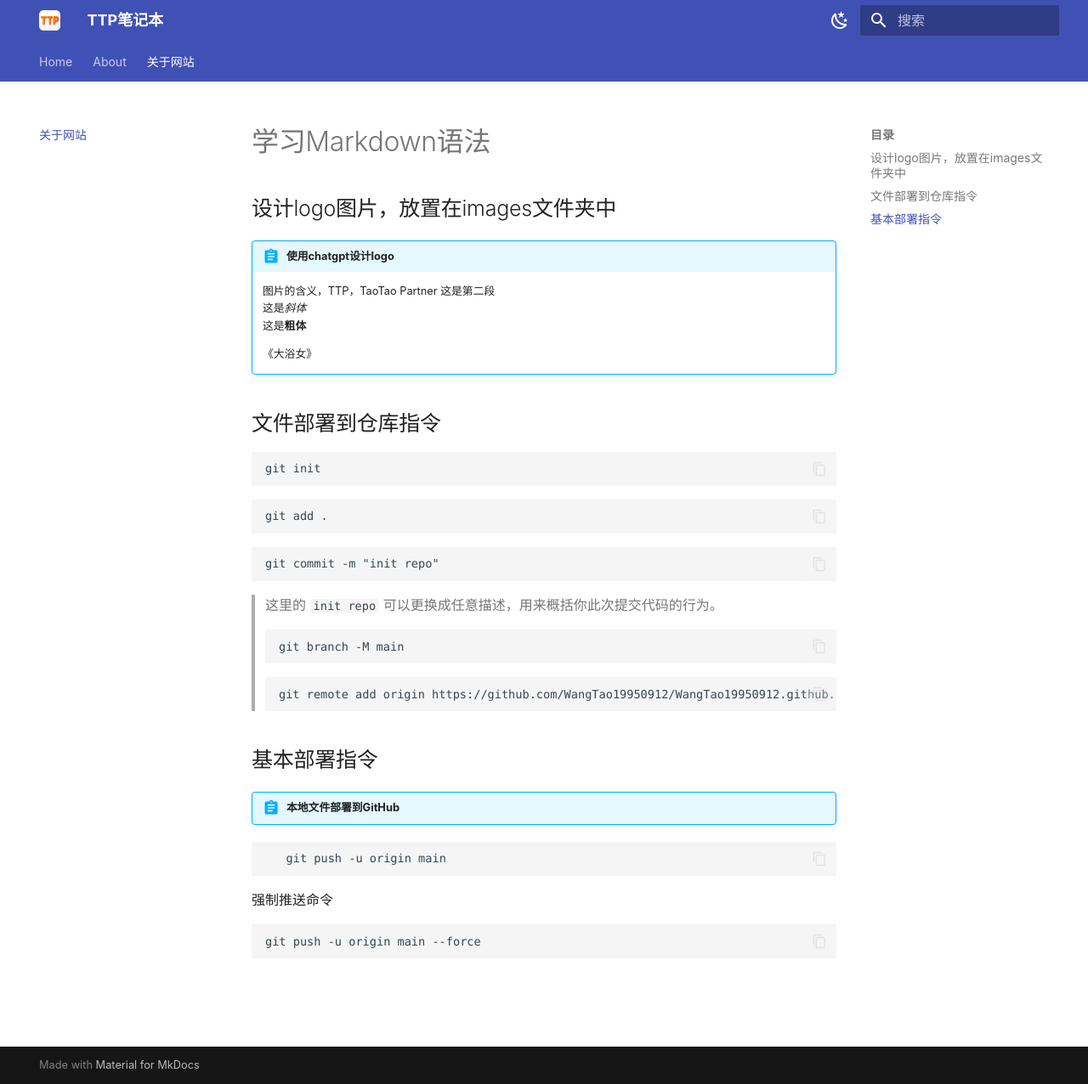
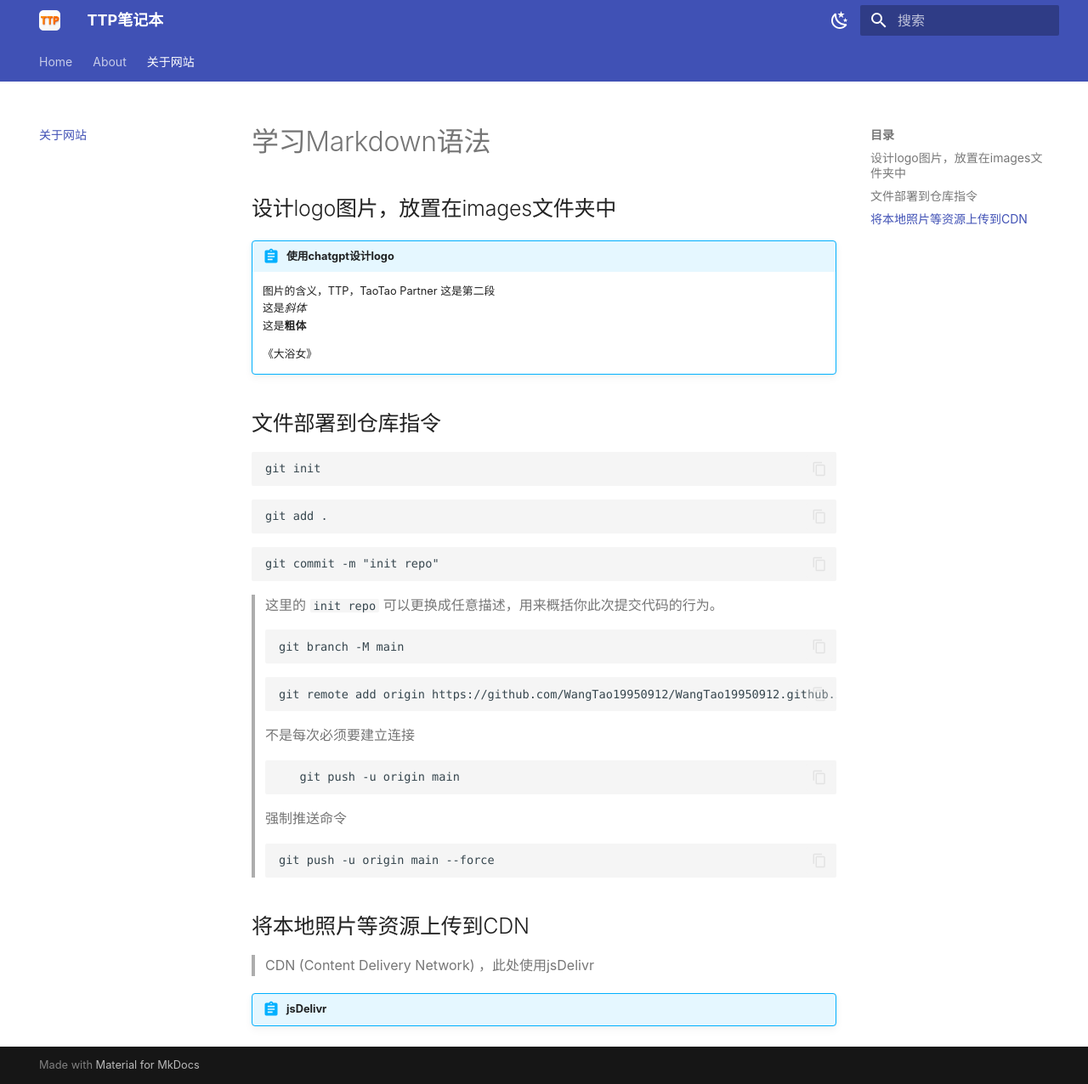
Before and after one commit to WangTao19950912/WangTao19950912.github.io, an MkDocs documentation site: the page built from docs/websitebulid.md, in a window 1280 px wide and 1276 px high. Shown: the whole window at 85% size. Built offline with MkDocs 1.6.1 and Material for MkDocs 9.7.7, drawn with Linux system fonts in a browser that asks for light colours.

Commit message:
20250730update

````diff
--- a/docs/websitebulid.md
+++ b/docs/websitebulid.md
@@ -29,9 +29,7 @@ git branch -M main
 git remote add origin https://github.com/WangTao19950912/WangTao19950912.github.io
 
 ```
-## 基本部署指令
-
-!!! abstract "本地文件部署到GitHub"
+>不是每次必须要建立连接
  ```shell
     git push -u origin main
  ```
@@ -39,3 +37,7 @@ git remote add origin https://github.com/WangTao19950912/WangTao19950912.github.
 ```text
 git push -u origin main --force
 ```
+## 将本地照片等资源上传到CDN
+>CDN (Content Delivery Network) ，此处使用jsDelivr
+
+!!! abstract "jsDelivr"
````
